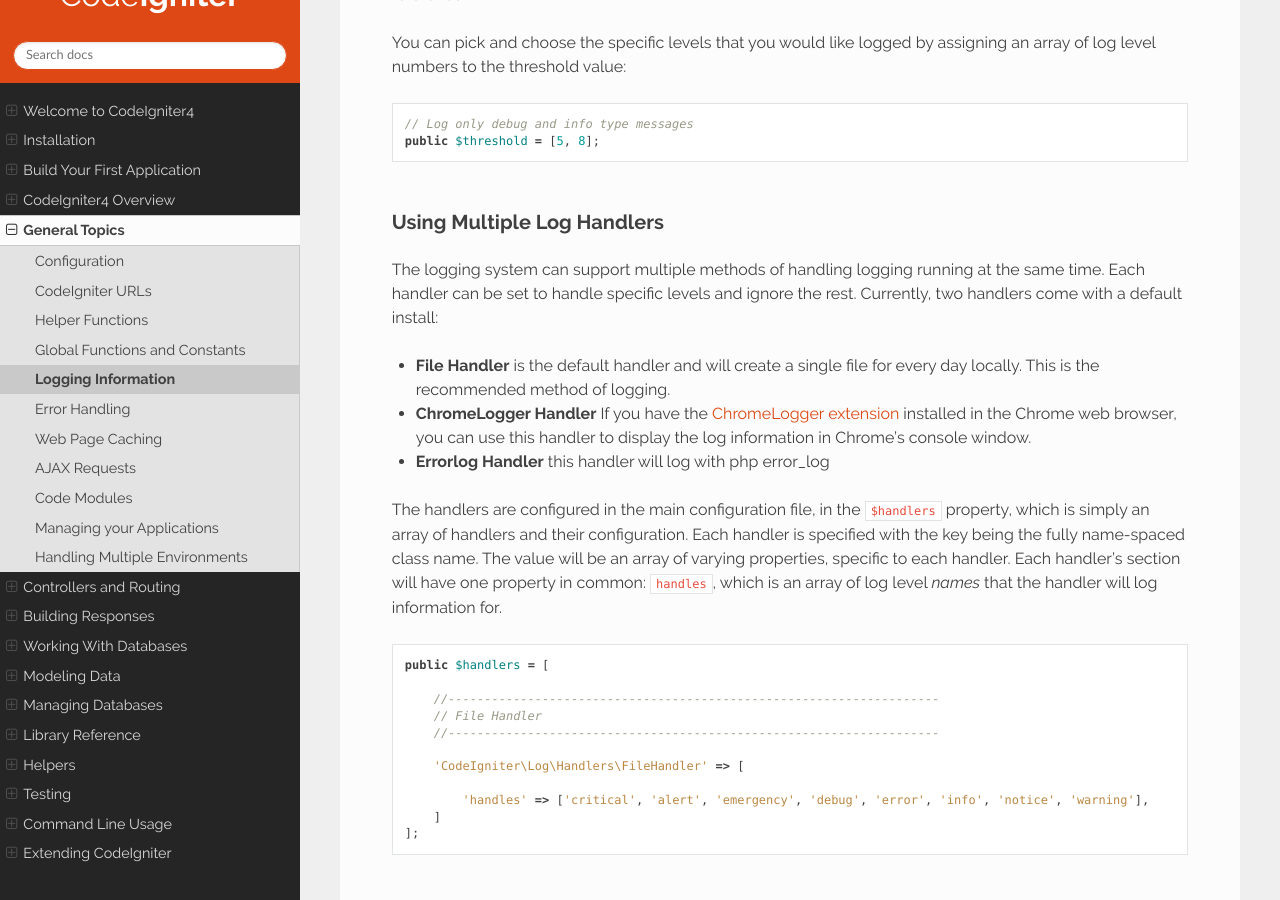
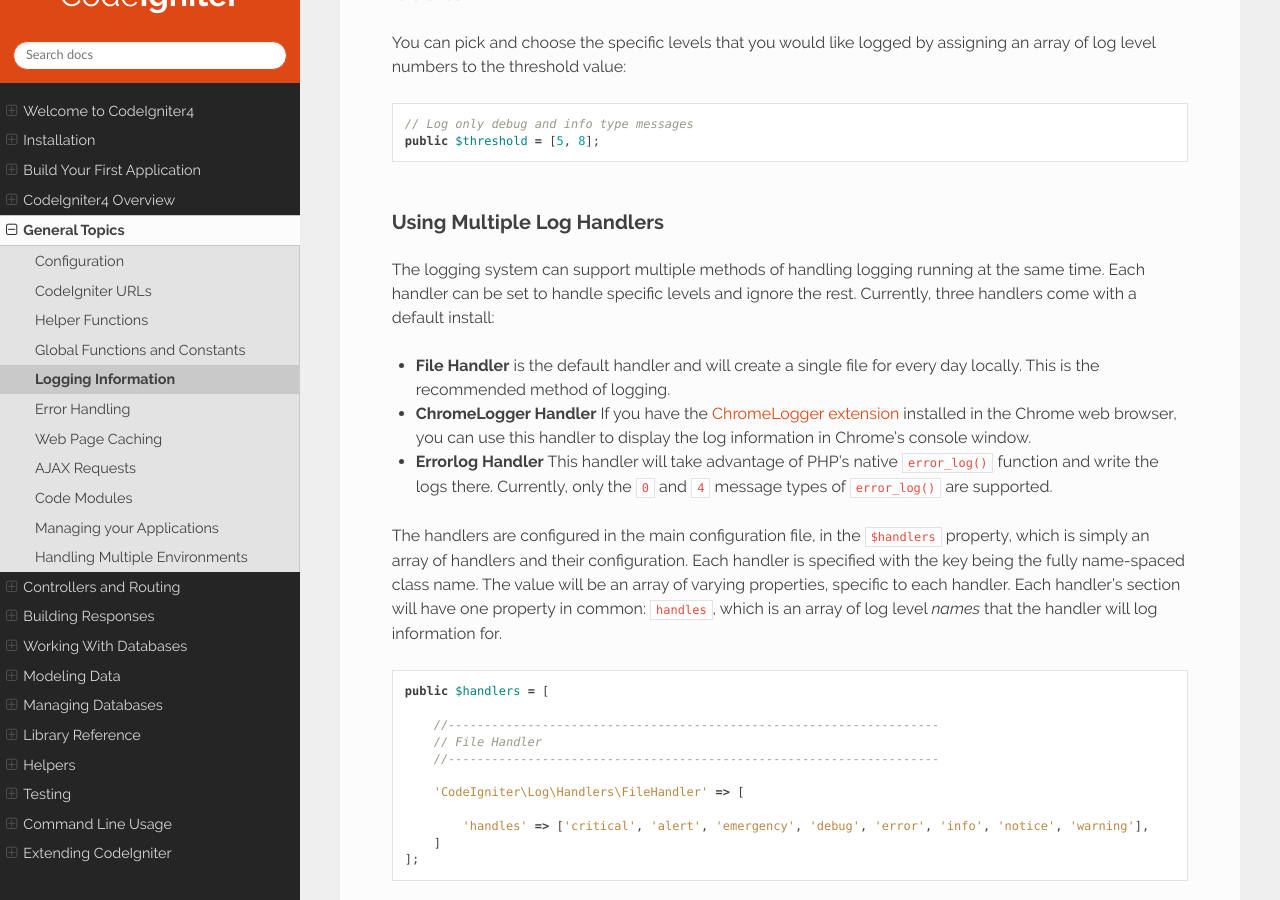
Before and after one commit to NEKOGET/ci4_user_guide_src, a Sphinx documentation site: the page built from source/general/logging.rst, in a window 1280 px wide and 900 px high, scrolled down 1400 px. Built offline with Sphinx 7.4.7 and the Read the Docs theme 2.0.0, drawn with Linux system fonts in a browser that asks for light colours.

Commit message:
Enhancements to ErrorlogHandler

```diff
--- a/source/changelogs/v4.1.2.rst
+++ b/source/changelogs/v4.1.2.rst
@@ -8,6 +8,7 @@ Release Date: Not released
 Enhancements:
 
 - New HTTP classes, ``Cookie`` and ``CookieStore``, for abstracting web cookies.
+- New logger handler, ``ErrorlogHandler``, that writes to ``error_log()``.
 
 Changes:
 
--- a/source/general/logging.rst
+++ b/source/general/logging.rst
@@ -62,14 +62,15 @@ Using Multiple Log Handlers
 ---------------------------
 
 The logging system can support multiple methods of handling logging running at the same time. Each handler can
-be set to handle specific levels and ignore the rest. Currently, two handlers come with a default install:
+be set to handle specific levels and ignore the rest. Currently, three handlers come with a default install:
 
 - **File Handler** is the default handler and will create a single file for every day locally. This is the
   recommended method of logging.
 - **ChromeLogger Handler** If you have the `ChromeLogger extension <https://craig.is/writing/chrome-logger>`_
   installed in the Chrome web browser, you can use this handler to display the log information in
   Chrome's console window.
-- **Errorlog Handler** this handler will log with php error_log
+- **Errorlog Handler** This handler will take advantage of PHP's native ``error_log()`` function and write
+  the logs there. Currently, only the ``0`` and ``4`` message types of ``error_log()`` are supported.
 
 The handlers are configured in the main configuration file, in the ``$handlers`` property, which is simply
 an array of handlers and their configuration. Each handler is specified with the key being the fully
```
